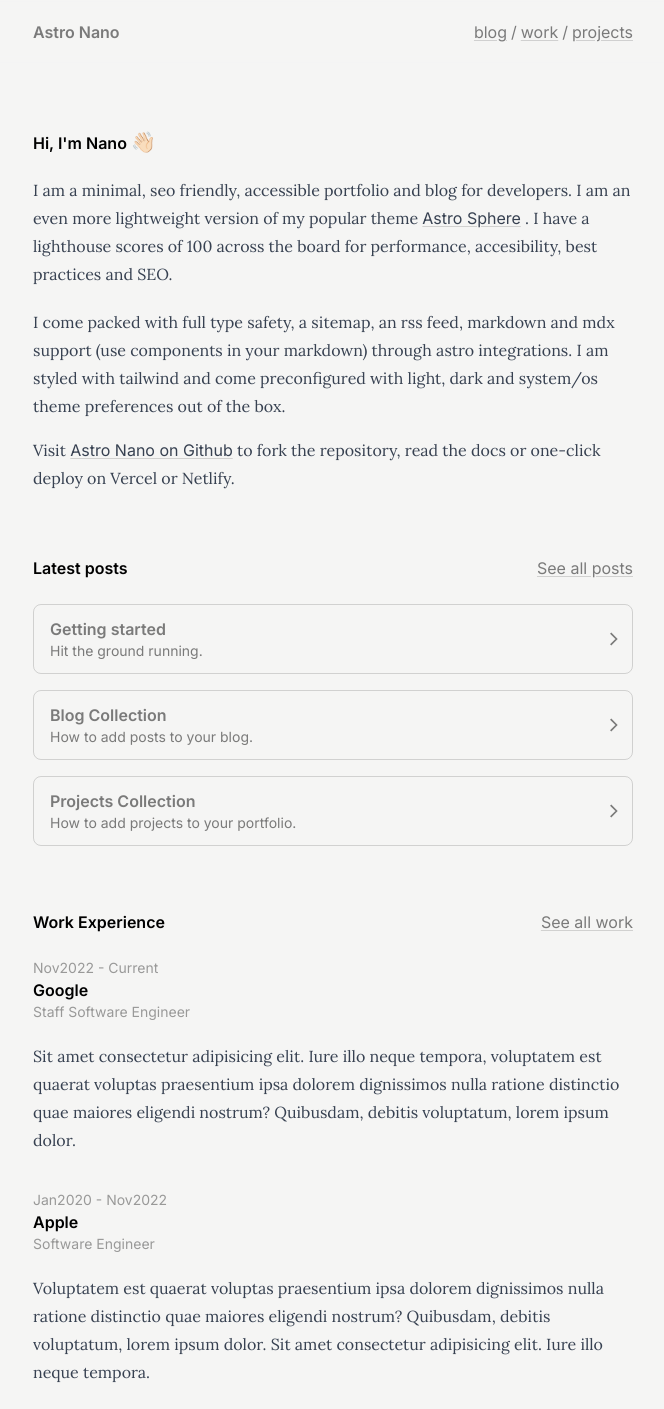
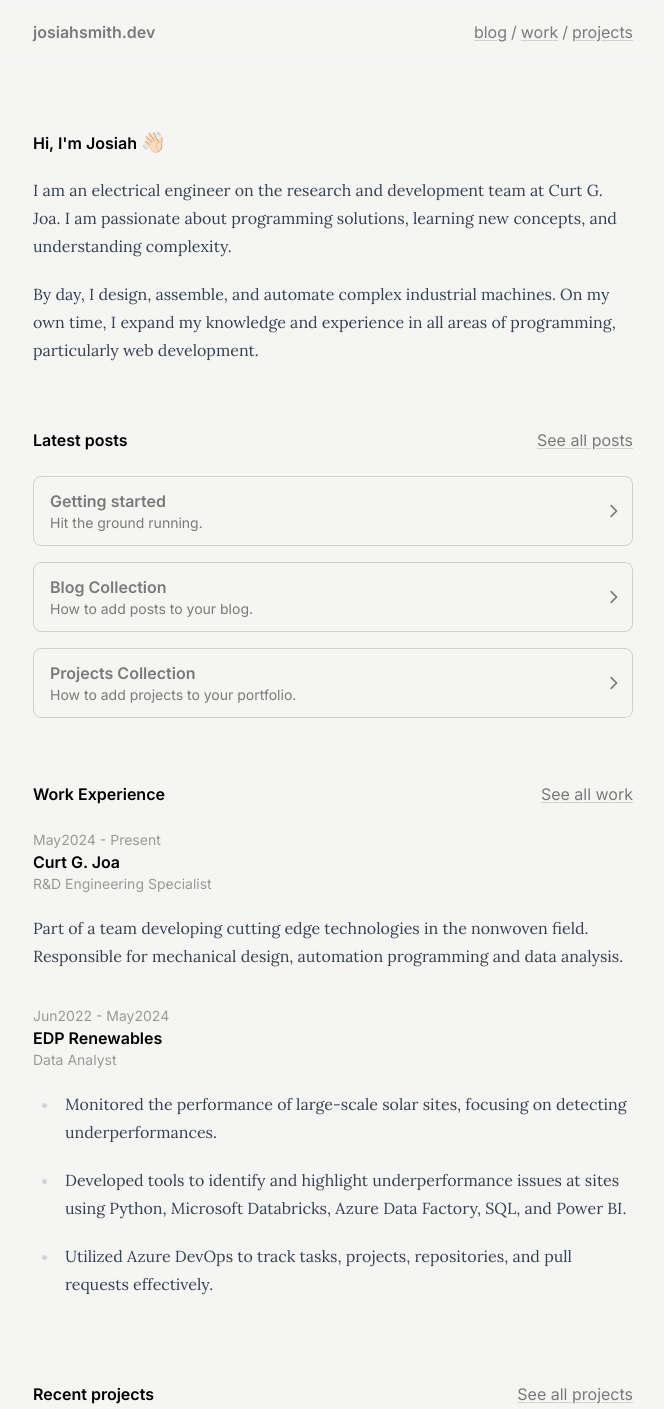
Before and after one commit to jcsmithf22/portfolio, an Astro site: page / in a window 1280 px wide. Shown: the top 1409 px of the page, without its empty margins (307-971 px from the left). Built offline with nearby package versions, Linux system fonts and the light colour scheme; Astro itself is replaced by a stand-in of ours; a web font is replaced by a local one.

Commit message:
Add personal information

```diff
--- a/src/consts.ts
+++ b/src/consts.ts
@@ -1,8 +1,8 @@
 import type { Site, Metadata, Socials } from "@types";
 
 export const SITE: Site = {
-  NAME: "Astro Nano",
-  EMAIL: "markhorn.dev@gmail.com",
+  NAME: "josiahsmith.dev",
+  EMAIL: "jcsmithf22@gmail.com",
   NUM_POSTS_ON_HOMEPAGE: 3,
   NUM_WORKS_ON_HOMEPAGE: 2,
   NUM_PROJECTS_ON_HOMEPAGE: 3,
@@ -10,7 +10,7 @@
 
 export const HOME: Metadata = {
   TITLE: "Home",
-  DESCRIPTION: "Astro Nano is a minimal and lightweight blog and portfolio.",
+  DESCRIPTION: "josiahsmith.dev is a minimal and lightweight blog and portfolio for Josiah Smith.",
 };
 
 export const BLOG: Metadata = {
@@ -35,10 +35,10 @@
   },
   {
     NAME: "github",
-    HREF: "https://github.com/markhorn-dev"
+    HREF: "https://github.com/jcsmithf22"
   },
   {
     NAME: "linkedin",
-    HREF: "https://www.linkedin.com/in/markhorn-dev",
+    HREF: "https://www.linkedin.com/in/jcsmithf2",
   }
 ];
--- a/src/content/work/apple.md
+++ /dev/null
@@ -1,8 +0,0 @@
----
-company: "Apple"
-role: "Software Engineer"
-dateStart: "01/01/2020"
-dateEnd: "11/27/2022"
----
-
-Voluptatem est quaerat voluptas praesentium ipsa dolorem dignissimos nulla ratione distinctio quae maiores eligendi nostrum? Quibusdam, debitis voluptatum, lorem ipsum dolor. Sit amet consectetur adipisicing elit. Iure illo neque tempora.
--- /dev/null
+++ b/src/content/work/curtgjoa.md
@@ -0,0 +1,8 @@
+---
+dateStart: 2024-05-20
+company: Curt G. Joa
+role: R&D Engineering Specialist
+dateEnd: "Present"
+---
+
+Part of a team developing cutting edge technologies in the nonwoven field. Responsible for mechanical design, automation programming and data analysis.
--- /dev/null
+++ b/src/content/work/edprenewables.md
@@ -0,0 +1,12 @@
+---
+dateStart: 2022-06-13
+company: EDP Renewables
+role: Data Analyst
+dateEnd: 2024-05-10
+---
+
+- Monitored the performance of large-scale solar sites, focusing on detecting underperformances.
+
+- Developed tools to identify and highlight underperformance issues at sites using Python, Microsoft Databricks, Azure Data Factory, SQL, and Power BI.
+
+- Utilized Azure DevOps to track tasks, projects, repositories, and pull requests effectively.
--- a/src/content/work/facebook.md
+++ /dev/null
@@ -1,8 +0,0 @@
----
-company: "Facebook"
-role: "Intern"
-dateStart: "07/01/2019"
-dateEnd: "12/31/2019"
----
-
-Iure illo neque tempora, voluptatem est quaerat voluptas praesentium ipsa dolorem dignissimos nulla ratione distinctio quae maiores eligendi nostrum? Quibusdam, debitis voluptatum, lorem ipsum dolor. Sit amet consectetur adipisicing elit.
--- a/src/content/work/google.md
+++ /dev/null
@@ -1,8 +0,0 @@
----
-company: "Google"
-role: "Staff Software Engineer"
-dateStart: "11/27/2022"
-dateEnd: "Current"
----
-
-Sit amet consectetur adipisicing elit. Iure illo neque tempora, voluptatem est quaerat voluptas praesentium ipsa dolorem dignissimos nulla ratione distinctio quae maiores eligendi nostrum? Quibusdam, debitis voluptatum, lorem ipsum dolor.
--- a/src/content/work/mcdonalds.md
+++ /dev/null
@@ -1,8 +0,0 @@
----
-company: "McDonalds"
-role: "French Fryer"
-dateStart: "03/16/2018"
-dateEnd: "07/01/2019"
----
-
-Lorem ipsum dolor, sit amet consectetur adipisicing elit. Iure illo neque tempora, voluptatem est quaerat voluptas praesentium ipsa dolorem dignissimos nulla ratione distinctio quae maiores eligendi nostrum? Quibusdam, debitis voluptatum.
--- a/src/pages/index.astro
+++ b/src/pages/index.astro
@@ -33,32 +33,19 @@
 <PageLayout title={HOME.TITLE} description={HOME.DESCRIPTION}>
   <Container>
     <h4 class="animate font-semibold text-black dark:text-white">
-      Hi, I'm Nano <span class="text-xl">👋🏻</span>
+      Hi, I'm Josiah <span class="text-xl">👋🏻</span>
     </h4>
     <div class="space-y-16">
       <section>
         <article class="space-y-4">
           <p class="animate">
-            I am a minimal, seo friendly, accessible portfolio and blog for developers.
-            I am an even more lightweight version of my popular theme
-            <Link href="https://github.com/markhorn-dev/astro-sphere" aria-label="Astro Sphere on Github" external>
-              Astro Sphere
-            </Link>.
-            I have a lighthouse scores of 100 across the board for performance,
-            accesibility, best practices and SEO.
+            I am an electrical engineer on the research and development team at Curt G. Joa.
+            I am passionate about programming solutions, learning new concepts, and understanding complexity.
           </p>
           <p class="animate">
-            I come packed with full type safety, a sitemap, an rss feed, markdown
-            and mdx support (use components in your markdown) through astro integrations.
-            I am styled with tailwind and come preconfigured with light, dark and
-            system/os theme preferences out of the box.
-          </p>
-          <p class="animate">
-            Visit
-            <Link href="https://github.com/markhorn-dev/astro-nano" aria-label="Astro Nano on Github" external>
-              Astro Nano on Github
-            </Link>
-            to fork the repository, read the docs or one-click deploy on Vercel or Netlify.
+            By day, I design, assemble, and automate complex industrial machines.
+            On my own time, I expand my knowledge and experience in all areas of programming,
+            particularly web development.
           </p>
         </article>
       </section>
--- a/src/styles/global.css
+++ b/src/styles/global.css
@@ -19,13 +19,13 @@
 body {
   @apply font-sans antialiased;
   @apply flex flex-col;
-  @apply bg-stone-100 dark:bg-stone-900;
+  @apply bg-stone-100 dark:bg-neutral-900;
   @apply text-black/50 dark:text-white/75;
 }
 
 header {
   @apply fixed top-0 left-0 right-0 z-50 py-5;
-  @apply bg-stone-100/75 dark:bg-stone-900/25;
+  @apply bg-stone-100/75 dark:bg-neutral-900/25;
   @apply backdrop-blur-sm saturate-200;
 }
 
```
